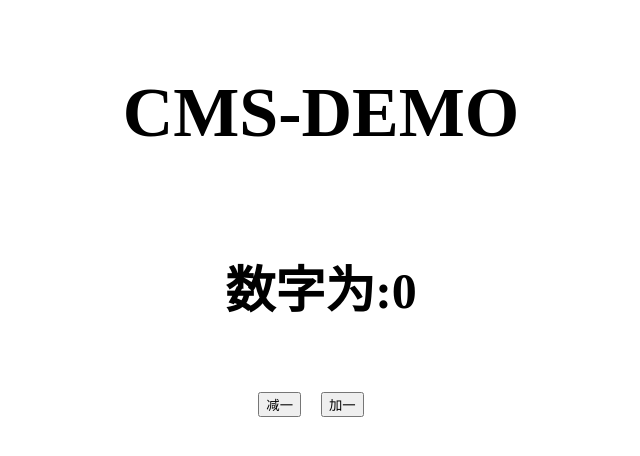
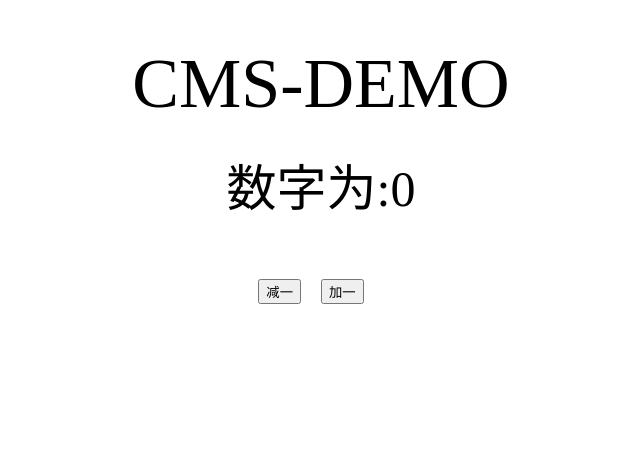
Before and after one commit to cxz991125/cmsDemo, a Vue app: page / in a window 1280 px wide. Shown: the part 224-680 px from the top of the page, without its empty margins (319-959 px from the left). Built offline with nearby package versions, Linux system fonts and the light colour scheme; the HTML template or start-up script is replaced by a standard one.

Commit message:
增加stylus

```diff
--- a/src/App.vue
+++ b/src/App.vue
@@ -58,3 +58,7 @@
         }
     }
 </style>
+
+<style lang="stylus">
+    @import url(./assets/css/reset.css)
+</style>
--- /dev/null
+++ b/src/assets/css/reset.css
@@ -0,0 +1,52 @@
+/* http://meyerweb.com/eric/tools/css/reset/
+   v4.0 | 20180602
+   License: none (public domain)
+*/
+
+html, body, div, span, applet, object, iframe,
+h1, h2, h3, h4, h5, h6, p, blockquote, pre,
+a, abbr, acronym, address, big, cite, code,
+del, dfn, em, img, ins, kbd, q, s, samp,
+small, strike, strong, sub, sup, tt, var,
+b, u, i, center,
+dl, dt, dd, ol, ul, li,
+fieldset, form, label, legend,
+table, caption, tbody, tfoot, thead, tr, th, td,
+article, aside, canvas, details, embed,
+figure, figcaption, footer, header, hgroup,
+main, menu, nav, output, ruby, section, summary,
+time, mark, audio, video {
+	margin: 0;
+	padding: 0;
+	border: 0;
+	font-size: 100%;
+	font: inherit;
+	vertical-align: baseline;
+}
+/* HTML5 display-role reset for older browsers */
+article, aside, details, figcaption, figure,
+footer, header, hgroup, main, menu, nav, section {
+	display: block;
+}
+/* HTML5 hidden-attribute fix for newer browsers */
+*[hidden] {
+    display: none;
+}
+body {
+	line-height: 1;
+}
+ol, ul {
+	list-style: none;
+}
+blockquote, q {
+	quotes: none;
+}
+blockquote:before, blockquote:after,
+q:before, q:after {
+	content: '';
+	content: none;
+}
+table {
+	border-collapse: collapse;
+	border-spacing: 0;
+}
```
Also changed, not shown: webpack/dev.config.js (+9 -1 lines).
